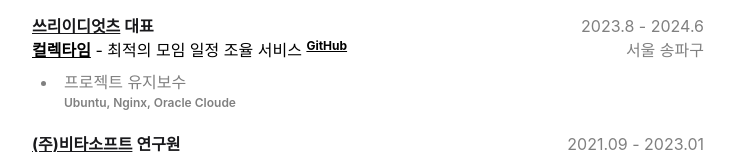
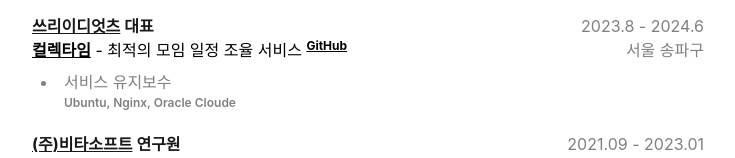
Before and after one commit to daehyuh/daehyundev, a Next.js app: page /cv in a window 1280 px wide. Shown: the part 344-502 px from the top of the page, without its empty margins (272-1007 px from the left). Built offline with nearby package versions, Linux system fonts and the light colour scheme.

Commit message:
change : change doc

```diff
--- a/src/app/cv/page.js
+++ b/src/app/cv/page.js
@@ -25,7 +25,7 @@
         <span className="text-muted-foreground float-end text-right">2023.8 - 2024.6<br></br>서울 송파구</span><br/></p>
         <a href="https://collecti.me">컬렉타임</a> - 최적의 모임 일정 조율 서비스 <sup><a href="https://github.com/swm-collectime">GitHub</a></sup>
         <ul>
-        <li>프로젝트 유지보수
+        <li>서비스 유지보수
         <span className="text-[75%] block font-semibold">Ubuntu, Nginx, Oracle Cloude</span></li>
         </ul>
 
```
